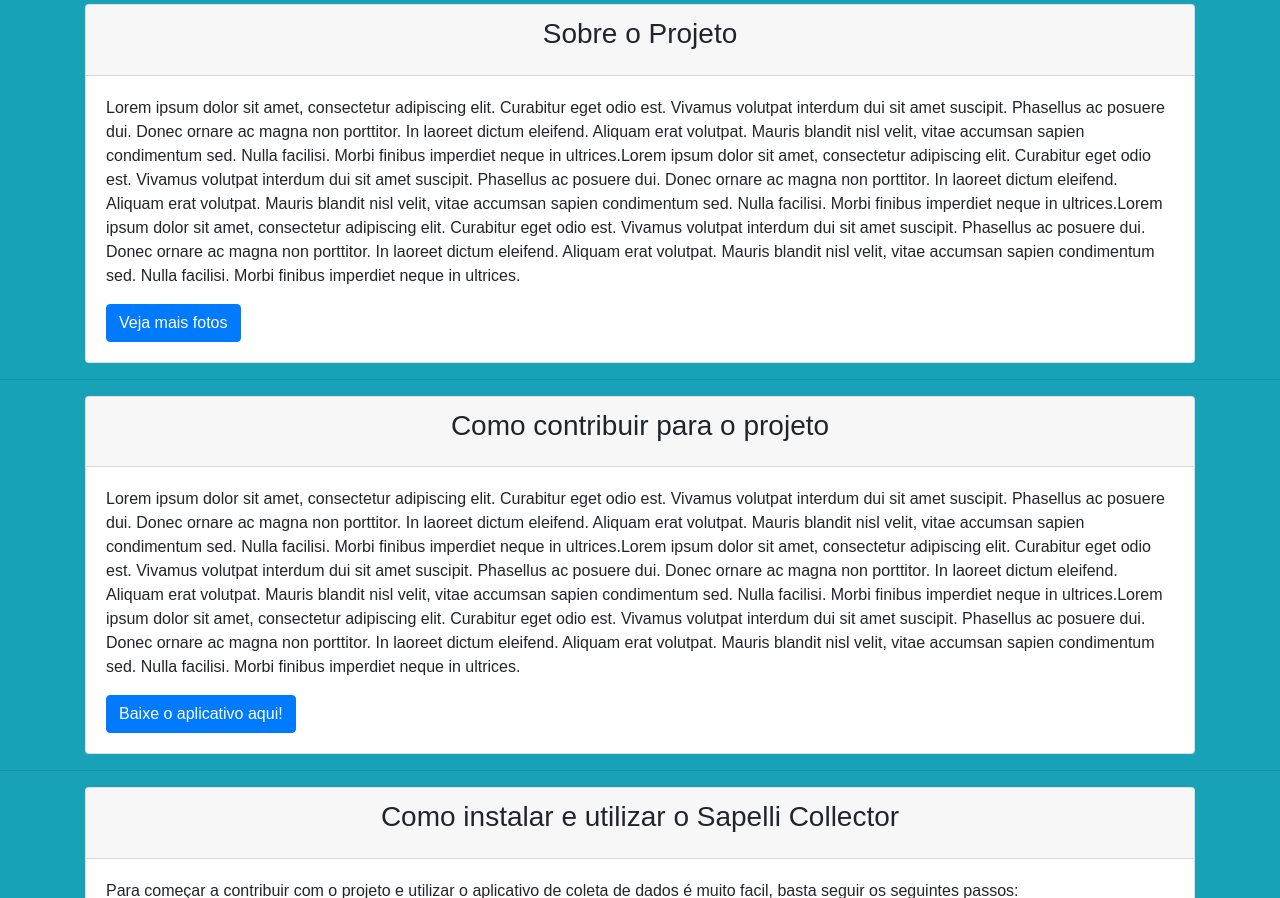
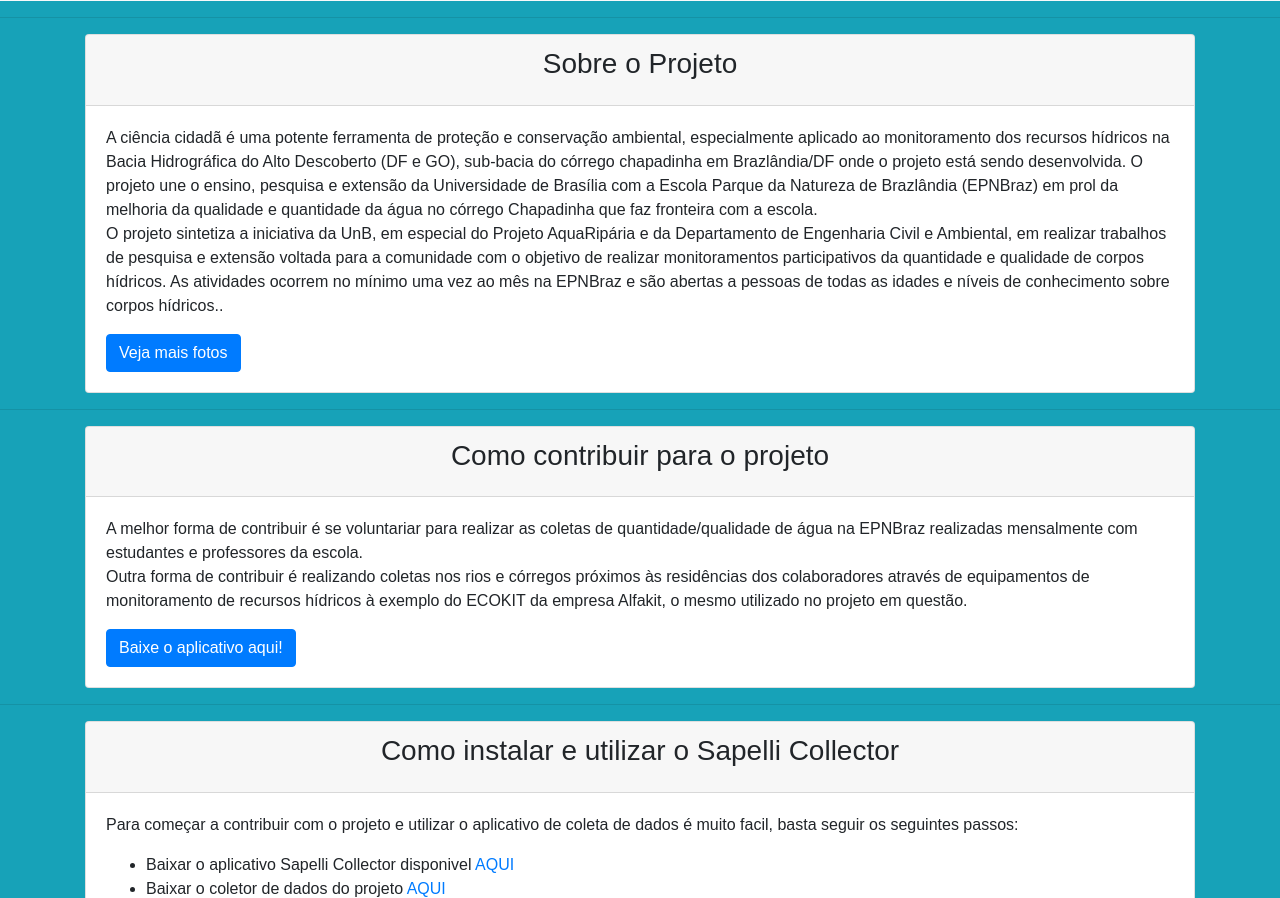
Before and after one commit to andrebargas/EcologiaCidada, a Django app: page / in a window 1280 px wide. Shown: the part 983-1881 px from the top of the page. Run offline with Django 3.2, Linux system fonts and the light colour scheme; some libraries are stand-ins or nearby versions.

Commit message:
Adding text

```diff
--- a/EcoCidada/portal/templates/home.html
+++ b/EcoCidada/portal/templates/home.html
@@ -30,10 +30,11 @@
     <div class="container" style="color:white; font-family: 'Ubuntu', sans-serif;">
       <h1 class="jumbotron-heading">Ciência Cidadã</h1>
       <p>{{ submitions }}</p>
-      <p class="lead text Krub" >Lorem ipsum dolor sit amet, consectetur adipiscing elit. Curabitur eget odio est.
-        Vivamus volutpat interdum dui sit amet suscipit. Phasellus ac posuere dui. Donec ornare ac magna non porttitor.
-         In laoreet dictum eleifend. Aliquam erat volutpat. Mauris blandit nisl velit, vitae accumsan sapien condimentum
-         sed. Nulla facilisi. Morbi finibus imperdiet neque in ultrices.
+      <p class="lead text Krub" >A ciência Cidadã é o envolvimento do público na pesquisa científica.
+         Independente se a pesquisa é de interesse da comunidade ou de interesse global. A ciência
+         cidadã une especialistas das áreas de ciência, educação, gerenciamentos de dados entre outros
+         profissionais para potencializar os projetos de ciência cidadã. Junte-se à nós e ajude a monitorar os
+         corpos hídricos.
       </p>
       <p>
         <a href="midias/data_collector" class="btn btn-primary my-2">Baixe o aplicativo agora!</a>
@@ -104,16 +105,18 @@
           </h2>
         </div>
         <div class="card-body">
-          <p class="card-text">Lorem ipsum dolor sit amet, consectetur adipiscing elit. Curabitur eget odio est.
-            Vivamus volutpat interdum dui sit amet suscipit. Phasellus ac posuere dui. Donec ornare ac magna non porttitor.
-             In laoreet dictum eleifend. Aliquam erat volutpat. Mauris blandit nisl velit, vitae accumsan sapien condimentum
-             sed. Nulla facilisi. Morbi finibus imperdiet neque in ultrices.Lorem ipsum dolor sit amet, consectetur adipiscing elit. Curabitur eget odio est.
-               Vivamus volutpat interdum dui sit amet suscipit. Phasellus ac posuere dui. Donec ornare ac magna non porttitor.
-                In laoreet dictum eleifend. Aliquam erat volutpat. Mauris blandit nisl velit, vitae accumsan sapien condimentum
-                sed. Nulla facilisi. Morbi finibus imperdiet neque in ultrices.Lorem ipsum dolor sit amet, consectetur adipiscing elit. Curabitur eget odio est.
-                  Vivamus volutpat interdum dui sit amet suscipit. Phasellus ac posuere dui. Donec ornare ac magna non porttitor.
-                   In laoreet dictum eleifend. Aliquam erat volutpat. Mauris blandit nisl velit, vitae accumsan sapien condimentum
-                   sed. Nulla facilisi. Morbi finibus imperdiet neque in ultrices.</p>
+          <p class="card-text">A ciência cidadã é uma potente ferramenta de proteção e conservação ambiental,
+            especialmente aplicado ao monitoramento dos recursos hídricos na Bacia Hidrográfica do Alto Descoberto
+            (DF e GO), sub-bacia do córrego chapadinha em Brazlândia/DF onde o projeto está sendo desenvolvida. O
+            projeto une o ensino, pesquisa e extensão da Universidade de Brasília com a Escola Parque da Natureza de
+            Brazlândia (EPNBraz) em prol da melhoria da qualidade e quantidade da água no córrego Chapadinha que faz
+            fronteira com a escola.
+            <br/>
+            O projeto sintetiza a iniciativa da UnB, em especial do Projeto AquaRipária e da Departamento de Engenharia
+            Civil e Ambiental, em realizar trabalhos de pesquisa e extensão voltada para a comunidade com o objetivo de
+            realizar monitoramentos participativos da quantidade e qualidade de corpos hídricos. As atividades ocorrem no
+            mínimo uma vez ao mês na EPNBraz e são abertas a pessoas de todas as idades e níveis de conhecimento sobre
+            corpos hídricos..</p>
           <a href="divmidias" class="btn btn-primary">Veja mais fotos</a>
         </div>
       </div>
@@ -127,16 +130,13 @@
           </h3>
         </div>
         <div class="card-body">
-          <p class="card-text">Lorem ipsum dolor sit amet, consectetur adipiscing elit. Curabitur eget odio est.
-            Vivamus volutpat interdum dui sit amet suscipit. Phasellus ac posuere dui. Donec ornare ac magna non porttitor.
-            In laoreet dictum eleifend. Aliquam erat volutpat. Mauris blandit nisl velit, vitae accumsan sapien condimentum
-            sed. Nulla facilisi. Morbi finibus imperdiet neque in ultrices.Lorem ipsum dolor sit amet, consectetur adipiscing elit. Curabitur eget odio est.
-            Vivamus volutpat interdum dui sit amet suscipit. Phasellus ac posuere dui. Donec ornare ac magna non porttitor.
-            In laoreet dictum eleifend. Aliquam erat volutpat. Mauris blandit nisl velit, vitae accumsan sapien condimentum
-            sed. Nulla facilisi. Morbi finibus imperdiet neque in ultrices.Lorem ipsum dolor sit amet, consectetur adipiscing elit. Curabitur eget odio est.
-            Vivamus volutpat interdum dui sit amet suscipit. Phasellus ac posuere dui. Donec ornare ac magna non porttitor.
-            In laoreet dictum eleifend. Aliquam erat volutpat. Mauris blandit nisl velit, vitae accumsan sapien condimentum
-            sed. Nulla facilisi. Morbi finibus imperdiet neque in ultrices.</p>
+          <p class="card-text">A melhor forma de contribuir é se voluntariar para realizar as coletas
+            de quantidade/qualidade de água na EPNBraz realizadas mensalmente com estudantes e professores
+            da escola.
+            <br/>
+            Outra forma de contribuir é realizando coletas nos rios e córregos próximos às residências dos
+            colaboradores através de equipamentos de monitoramento de recursos hídricos à exemplo do ECOKIT da
+            empresa Alfakit, o mesmo utilizado no projeto em questão.</p>
             <a href="http://35.237.4.221/api/sapelli/projects/4/sap/" class="btn btn-primary">Baixe o aplicativo aqui!</a>
         </div>
       </div>
@@ -154,6 +154,7 @@
           <ul>
             <li>Baixar o aplicativo Sapelli Collector disponivel <a href="https://play.google.com/store/apps/details?id=uk.ac.ucl.excites.sapelli.collector&hl=pt_BR"> AQUI</a> </li>
             <li>Baixar o coletor de dados do projeto <a href="/midias/send_collector">AQUI</a>  </li>
+            <li>Abra o aplicativo SapelliCollector <img src="{% static "/images/tutorial" %} alt="SapeliHome"> </li>
           </ul>
         </div>
       </div>
```
Also changed, not shown: 1 other file.
